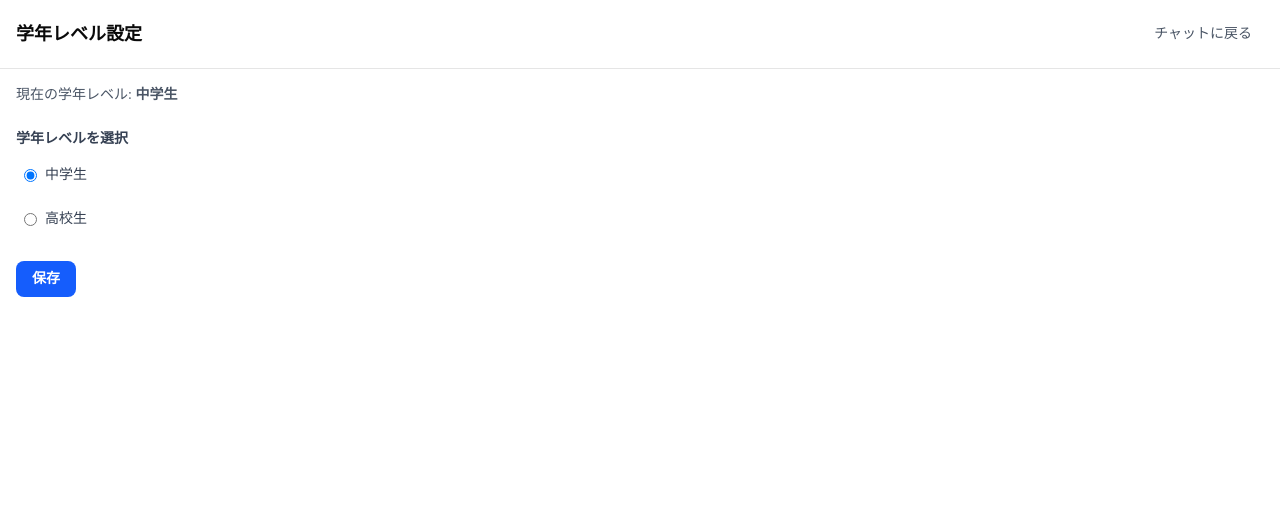
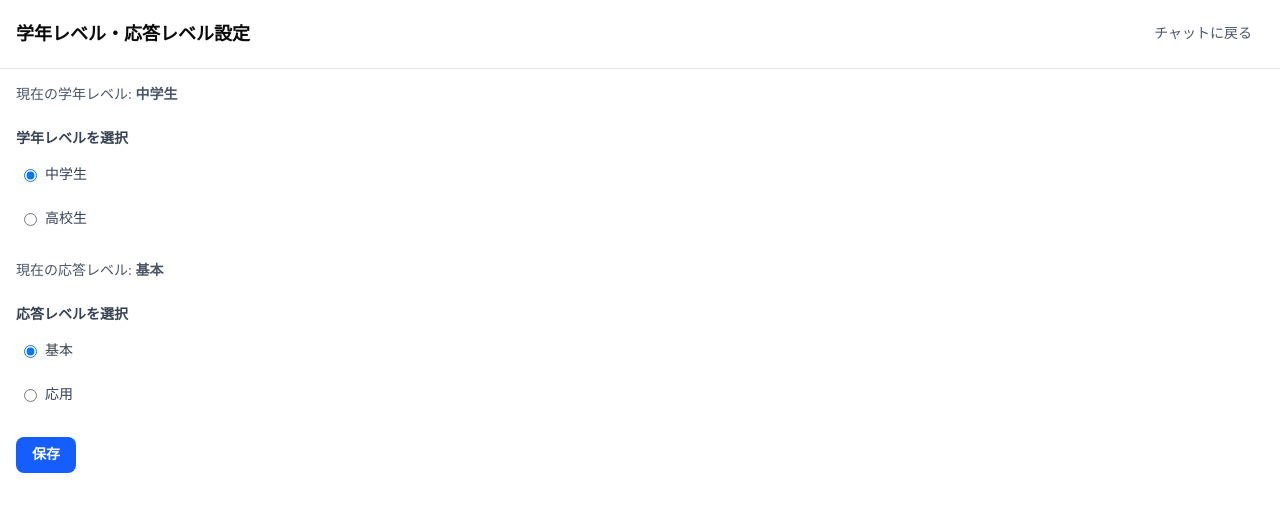
Before and after one commit to hayashida/my-coach-app, a Next.js app: page /settings in a window 1280 px wide. Shown: the top 512 px of the page. Built offline with nearby package versions, Linux system fonts and the light colour scheme.

Commit message:
feat(grade-level-coaching): Task 6.4 — SettingsPageに応答レベルの選択・保存UIを統合
Co-Authored-By: Claude Sonnet 5 <noreply@anthropic.com>

```diff
--- a/src/app/settings/page.tsx
+++ b/src/app/settings/page.tsx
@@ -3,30 +3,48 @@
 import Link from "next/link";
 import { useState } from "react";
 import { useGradeLevel } from "@/hooks/use-grade-level";
+import { useResponseLevel } from "@/hooks/use-response-level";
 import type { GradeLevel } from "@/types/grade-level";
+import type { ResponseLevel } from "@/types/response-level";
 
 const GRADE_LEVEL_OPTIONS: { value: GradeLevel; label: string }[] = [
   { value: "junior_high", label: "中学生" },
   { value: "high_school", label: "高校生" },
 ];
 
+const RESPONSE_LEVEL_OPTIONS: { value: ResponseLevel; label: string }[] = [
+  { value: "basic", label: "基本" },
+  { value: "advanced", label: "応用" },
+];
+
 function gradeLevelLabel(level: GradeLevel): string {
   return GRADE_LEVEL_OPTIONS.find((option) => option.value === level)?.label ?? level;
 }
 
+function responseLevelLabel(level: ResponseLevel): string {
+  return (
+    RESPONSE_LEVEL_OPTIONS.find((option) => option.value === level)?.label ?? level
+  );
+}
+
 export default function SettingsPage() {
   const { gradeLevel, setGradeLevel } = useGradeLevel();
+  const { responseLevel, setResponseLevel } = useResponseLevel();
   // 保存前の選択値（保存済み値とは独立して保持する）。マウント時の現在値で初期化する。
-  const [selected, setSelected] = useState<GradeLevel>(gradeLevel);
+  const [selectedGrade, setSelectedGrade] = useState<GradeLevel>(gradeLevel);
+  const [selectedResponse, setSelectedResponse] = useState<ResponseLevel>(
+    responseLevel
+  );
 
   const handleSave = () => {
-    setGradeLevel(selected);
+    setGradeLevel(selectedGrade);
+    setResponseLevel(selectedResponse);
   };
 
   return (
     <div className="flex h-screen flex-col">
       <header className="flex items-center justify-between p-4 border-b">
-        <h1 className="text-lg font-semibold">学年レベル設定</h1>
+        <h1 className="text-lg font-semibold">学年レベル・応答レベル設定</h1>
         <Link
           href="/chat"
           className="rounded-md px-3 py-2 text-sm text-gray-600 hover:bg-gray-100"
@@ -56,8 +74,36 @@ export default function SettingsPage() {
                 type="radio"
                 name="gradeLevel"
                 value={option.value}
-                checked={selected === option.value}
-                onChange={() => setSelected(option.value)}
+                checked={selectedGrade === option.value}
+                onChange={() => setSelectedGrade(option.value)}
+              />
+              <span className="text-sm text-gray-700">{option.label}</span>
+            </label>
+          ))}
+        </fieldset>
+
+        <p className="text-sm text-gray-600">
+          現在の応答レベル:{" "}
+          <span data-testid="current-response-level" className="font-semibold">
+            {responseLevelLabel(responseLevel)}
+          </span>
+        </p>
+
+        <fieldset className="space-y-2">
+          <legend className="mb-2 text-sm font-semibold text-gray-700">
+            応答レベルを選択
+          </legend>
+          {RESPONSE_LEVEL_OPTIONS.map((option) => (
+            <label
+              key={option.value}
+              className="flex items-center gap-2 rounded-md p-2 hover:bg-gray-100"
+            >
+              <input
+                type="radio"
+                name="responseLevel"
+                value={option.value}
+                checked={selectedResponse === option.value}
+                onChange={() => setSelectedResponse(option.value)}
               />
               <span className="text-sm text-gray-700">{option.label}</span>
             </label>
```
Also changed, not shown: .kiro/specs/grade-level-coaching/tasks.md, 1 other file (tests, documents, lock files or other folders).
